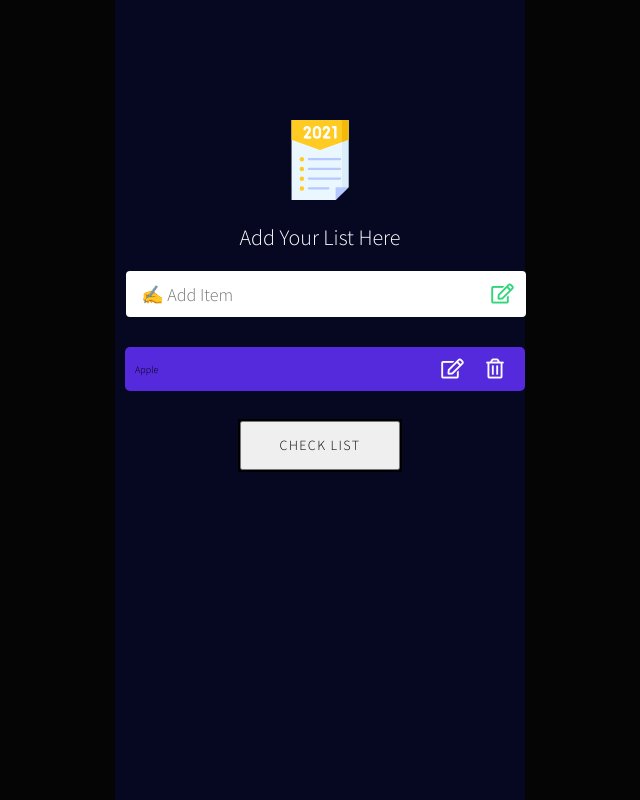
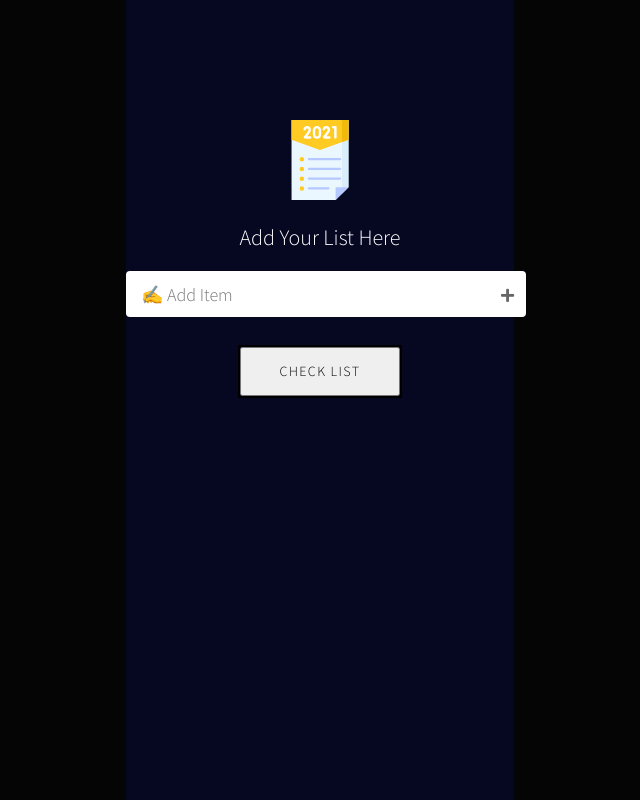
Before and after one commit to Tareq1131/React_projects, a React (Create React App) app: page / in a window 1280 px wide. Shown: the whole page, without its empty margins (320-960 px from the left). Built offline with nearby package versions, Linux system fonts and the light colour scheme.

Commit message:
delete itemm work properly

```diff
--- a/src/component/todoreact/todo.js
+++ b/src/component/todoreact/todo.js
@@ -1,36 +1,76 @@
-import React from 'react'
+import React, { useState } from "react";
 import "./style.css";
 
+const Todo = () => {
+  const [inputData, setInputDta] = useState("");
+  const [items, setItems] = useState([]);
+  //console.log(inputData);
+  //console.log(items);
 
-const Todo = () => {
+
+//add the items function
+  const addItem = () => {
+    if (!inputData) {
+      alert("please fill the data...");
+    } else {
+      const myNewInputData={
+        id: new Date().getTime().toString(),
+        name: inputData,
+      }
+      // setItems([...items, inputData]);
+      setItems([...items, myNewInputData]);
+      setInputDta ("");
+    }
+  };
+//delete items using this function
+  const deleteItem =(index)=>{
+    const updateItem = items.filter( (curElem)=>{
+        return curElem.id !== index;
+
+    })
+    setItems(updateItem);
+  }
+
   return (
     <>
-      <div className='main-div'>
-            <div className='child-div'>
+      <div className="main-div">
+        <div className="child-div">
           <figure>
-                    <img src='./images/todo.svg' alt='image'/>
+            <img src="./images/todo.svg" alt="image" />
             <figcaption>Add Your List Here</figcaption>
           </figure>
-                <div className='addItems'>
+          <div className="addItems">
+            <input
+              type="text"
+              placeholder="✍ Add Item"
+              className="form-control"
+              value={inputData}
+              onChange={(even) => setInputDta(even.target.value)}
+            />
 
-                    <input type='text'
-                    placeholder="✍ Add Item"
-                    className='form-control'
-                    />
-                     <i className="far fa-edit add-btn"></i>
-                     {/* <i className="fa fa-plus add-btn"></i> */}
+            {/* <i className="far fa-edit add-btn"></i> */}
+            <i className="fa fa-plus add-btn" onClick ={addItem }></i>
           </div>
           {/* show items */}
           <div className="showItems">
-                    <div className="eachItem">
-                        <h>Apple</h>
-                        <div className='todo-btn'>
+            {
+                items.map( (curElem)=>{
+                  return(
+                    <div className="eachItem" key={curElem.id}>
+                    <h>{curElem.name}</h>
+                    <div className="todo-btn">
                       <i className="far fa-edit add-btn"></i>
-                            <i className="far fa-trash-alt add-btn"></i>
-                        </div>
+                      <i className="far fa-trash-alt add-btn"
+                       onClick={()=> deleteItem(curElem.id)}></i>
                     </div>
                   </div>
 
+                  )
+                })
+
+            }
+
+        </div>
           {/* remove all button */}
           <div className="showItems">
             <button
@@ -42,10 +82,9 @@ const Todo = () => {
             </button>
           </div>
         </div>
-
       </div>
     </>
-  )
-}
+  );
+};
 
-export default Todo
+export default Todo;
```
Lines whose indentation alone changed are shown as unchanged.
